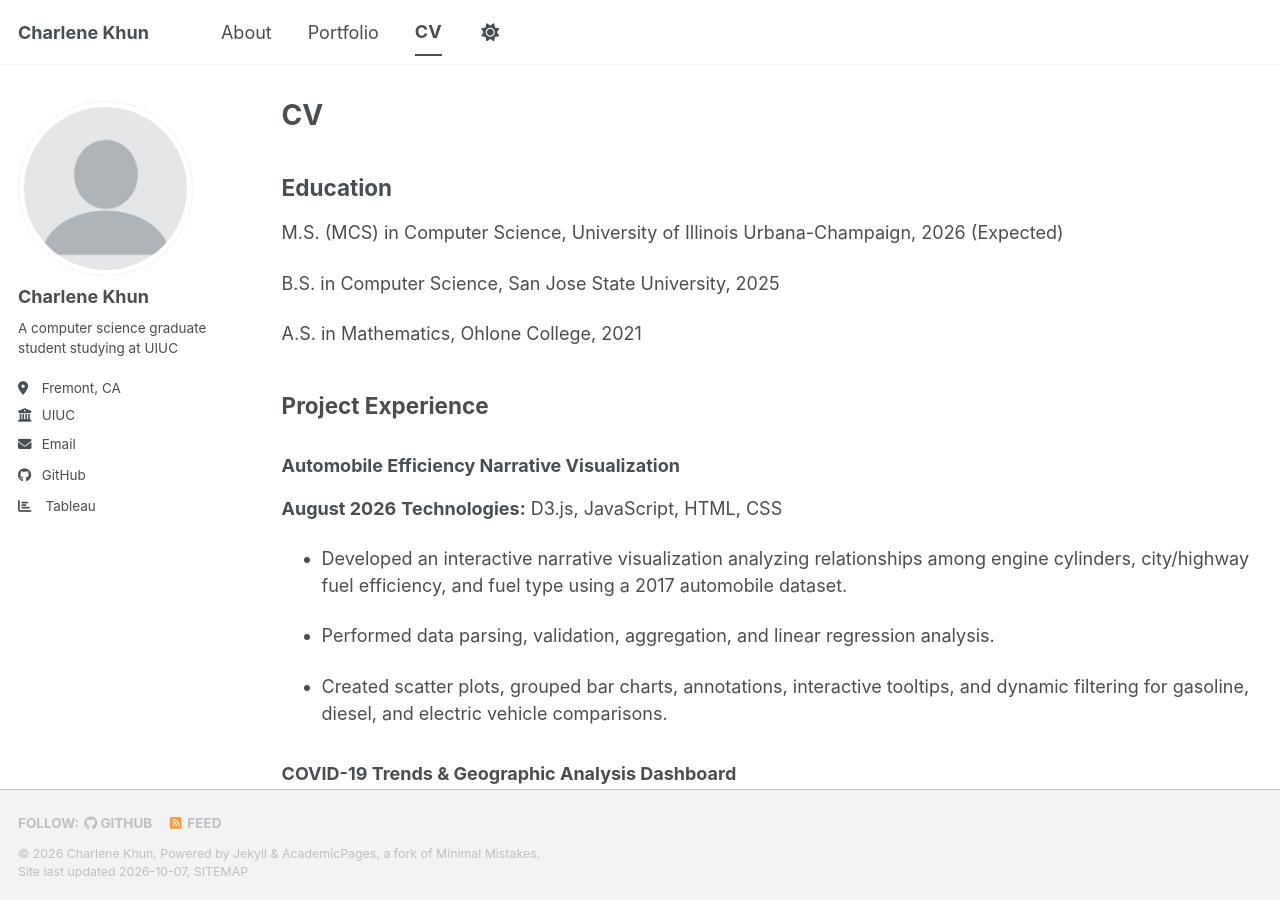
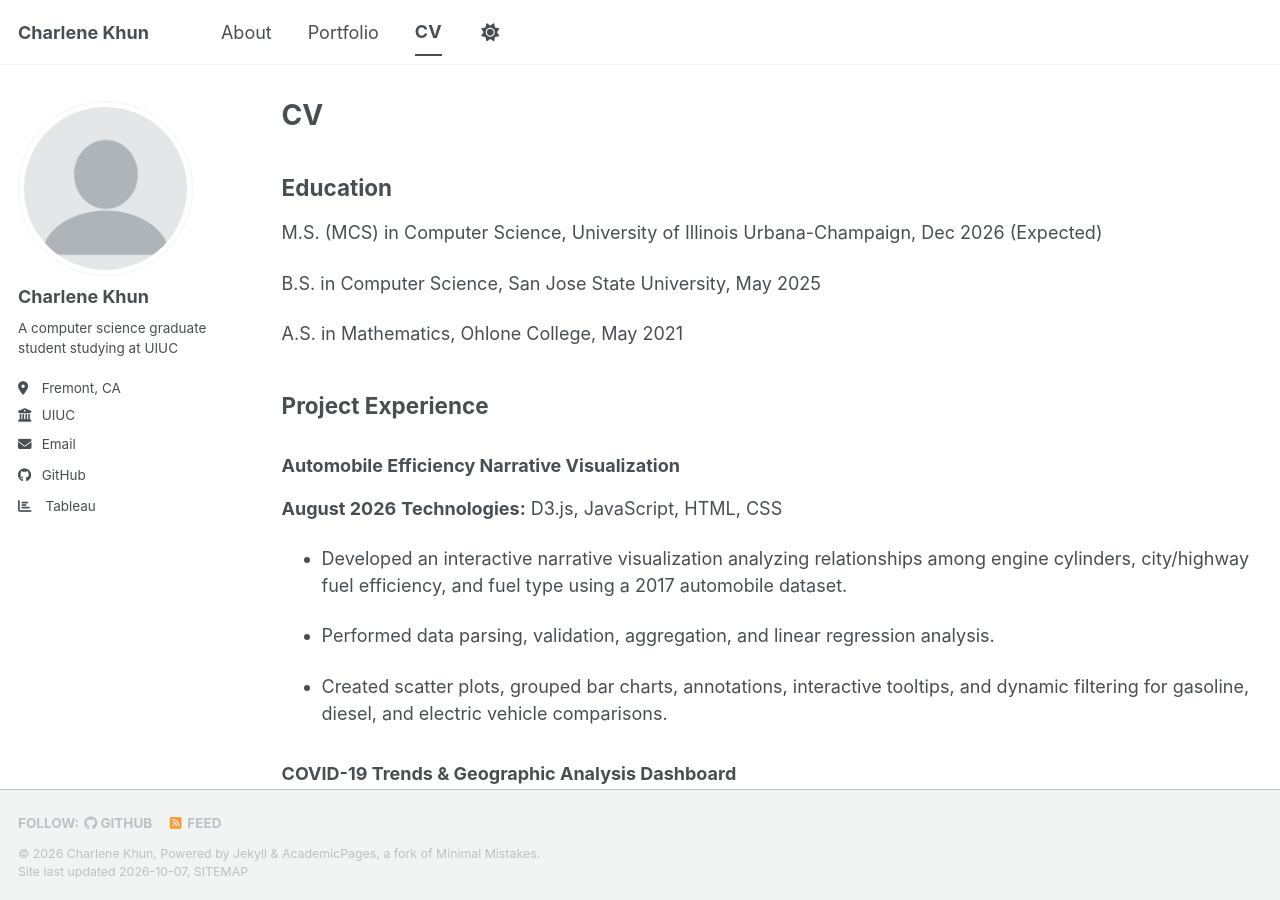
Before and after one commit to charlene-khun/charlene-khun.github.io, a Jekyll site: the page built from _pages/cv.md, in a window 1280 px wide and 900 px high. Built offline with Jekyll 4.4.1, drawn with Linux system fonts in a browser that asks for light colours; a style sheet for code colours, icons or effects is not loaded.

Commit message:
Update cv.md

```diff
--- a/_pages/cv.md
+++ b/_pages/cv.md
@@ -11,11 +11,11 @@ redirect_from:
 
 ## Education
 
-M.S. (MCS) in Computer Science, University of Illinois Urbana-Champaign, 2026 (Expected)
+M.S. (MCS) in Computer Science, University of Illinois Urbana-Champaign, Dec 2026 (Expected)
 
-B.S. in Computer Science, San Jose State University, 2025
+B.S. in Computer Science, San Jose State University, May 2025
 
-A.S. in Mathematics, Ohlone College, 2021
+A.S. in Mathematics, Ohlone College, May 2021
 
 ## Project Experience
 
```
